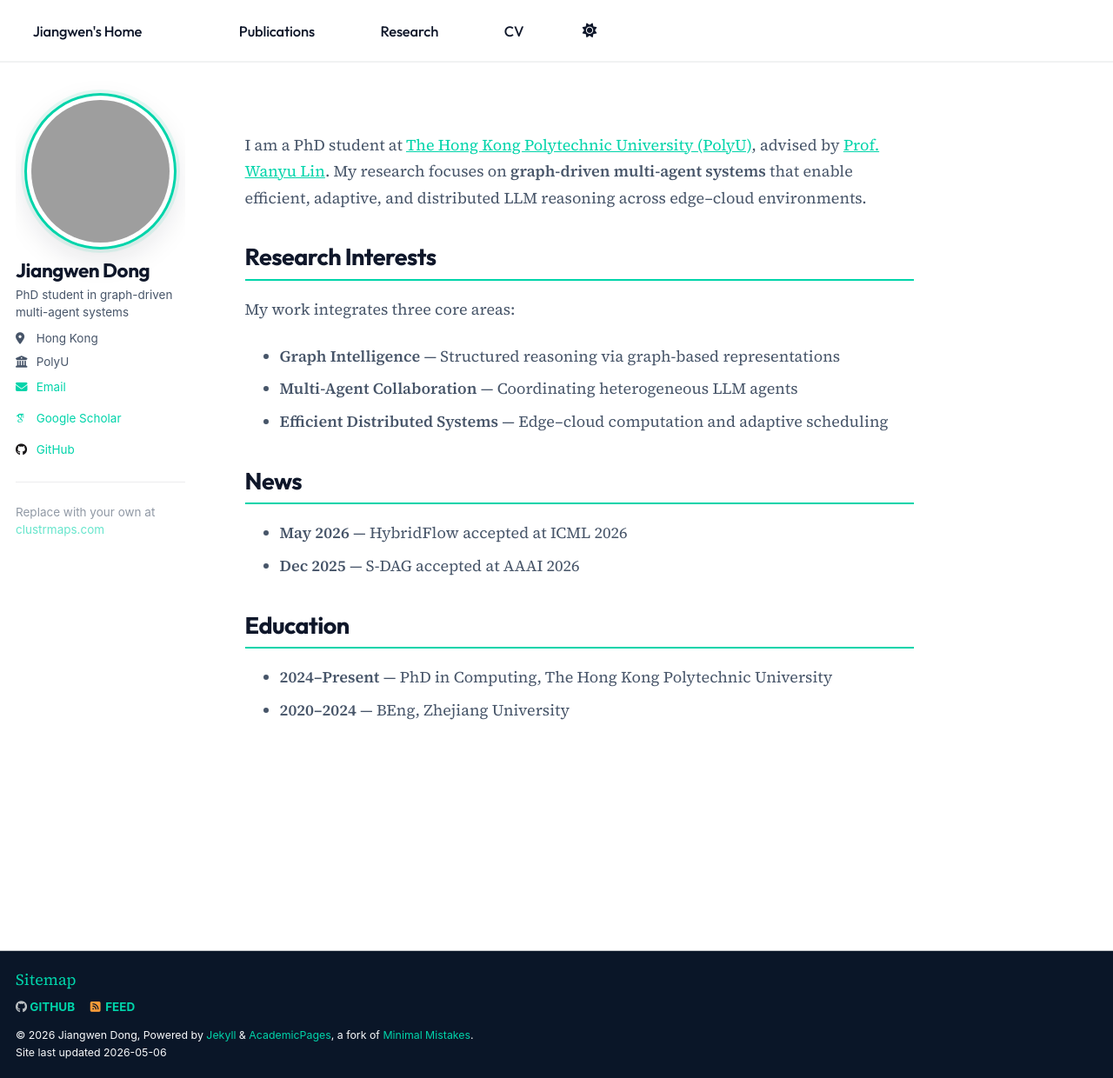
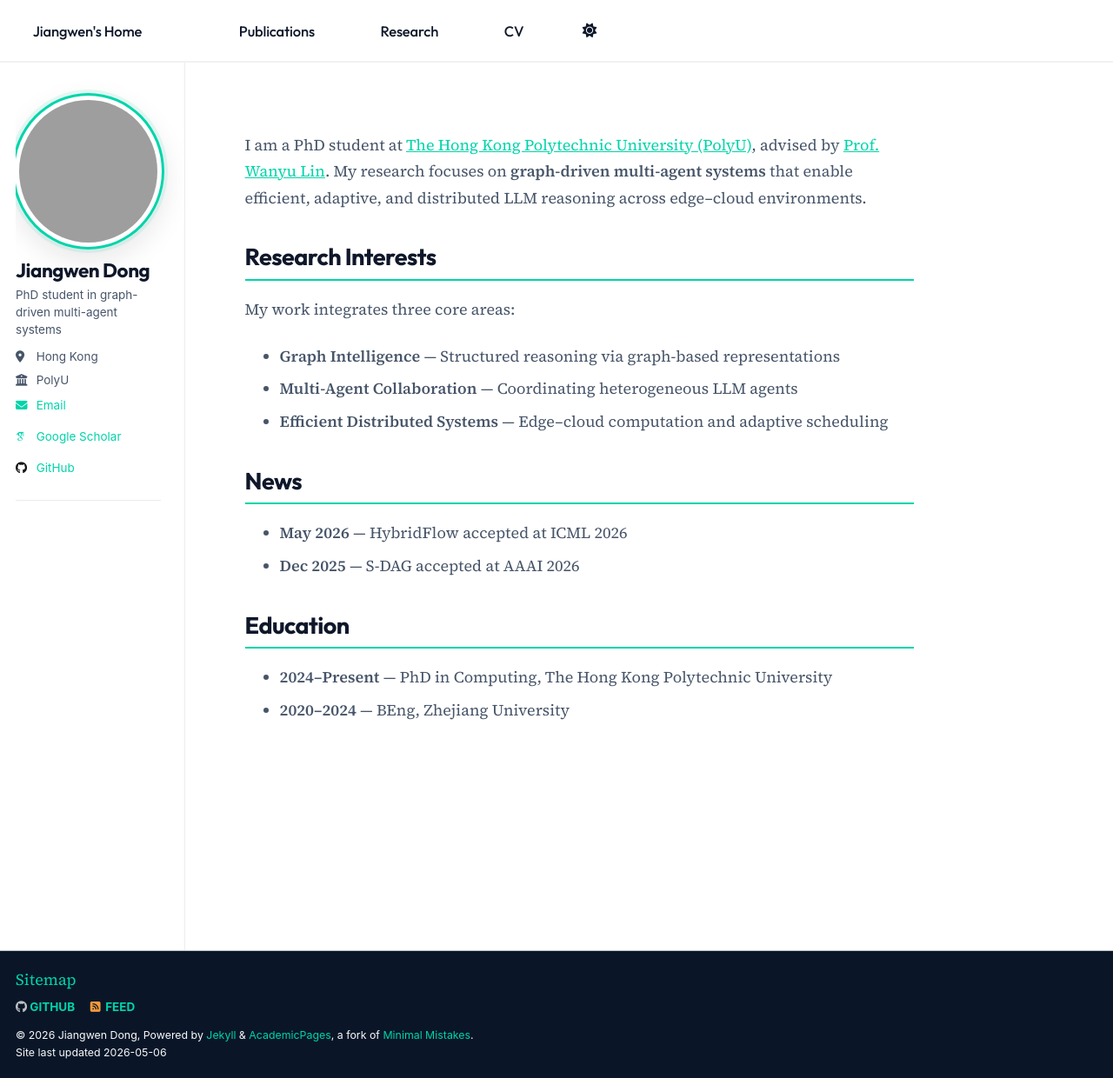
Before and after one commit to Jiangwen-Dong/Jiangwen-Dong.github.io, a Jekyll site: the page built from _pages/about.md, in a window 1280 px wide and 1240 px high. Shown: the whole window at 87% size. Built offline with Jekyll 4.4.1, drawn with Linux system fonts in a browser that asks for light colours; some web fonts are replaced; a script that is not in the unit is left out.

Commit message:
fix: scale clustrmap to 75%, add sidebar-content border

```diff
--- a/_includes/author-profile.html
+++ b/_includes/author-profile.html
@@ -171,9 +171,7 @@
   <!-- Visitor Map (ClustrMaps) -->
   <div class="visitor-map">
     <a href="https://clustrmaps.com/site/1c73j" title="ClustrMaps" target="_blank" rel="noopener noreferrer">
-      <!-- <img src="//www.clustrmaps.com/map_v2.png?d=EsVhO2oJdnAEt2aXO6s9mWYkyN16gPxWAWyR7ALlNyc&cl=ffffff" alt="Visitor map"> -->
       <script type="text/javascript" id="clstr_globe" src="//clustrmaps.com/globe.js?d=X8CtbavB5hTM5KNUs2Xcn7fdXaE8DR81nUnGDJknlrs"></script>
     </a>
-    <p style="font-size: 0.75rem; color: var(--color-text-body); opacity: 0.6; margin-top: 0.3rem;">Replace with your own at <a href="https://clustrmaps.com" target="_blank">clustrmaps.com</a></p>
   </div>
 </div>
--- a/assets/css/custom.scss
+++ b/assets/css/custom.scss
@@ -188,12 +188,36 @@ a:hover {
   border-top: 1px solid var(--color-card-border);
 }
 
+.visitor-map a {
+  display: block;
+  width: 75%;
+  margin: 0 auto;
+}
+
 .visitor-map img {
   width: 100%;
   border: 1px solid var(--color-card-border);
   border-radius: var(--radius-sm);
   display: block;
   background: var(--color-card-bg);
+}
+
+/* ========================================
+   Sidebar / Content Divider
+   ======================================== */
+
+.sidebar {
+  border-right: 1px solid var(--color-card-border);
+  padding-right: 1.5rem;
+}
+
+@media (max-width: 1023px) {
+  .sidebar {
+    border-right: none;
+    border-bottom: 1px solid var(--color-card-border);
+    padding-right: 0;
+    padding-bottom: 1.5rem;
+  }
 }
 
 /* ========================================
```
